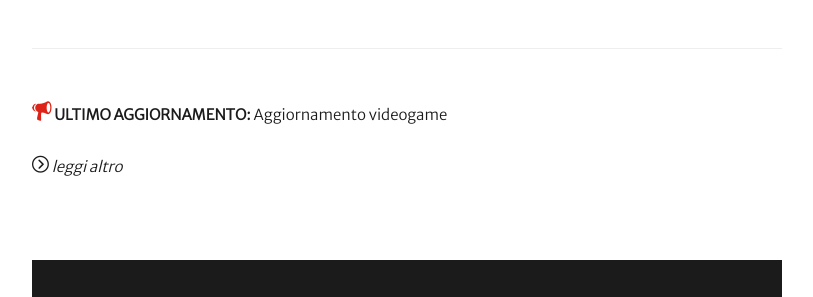
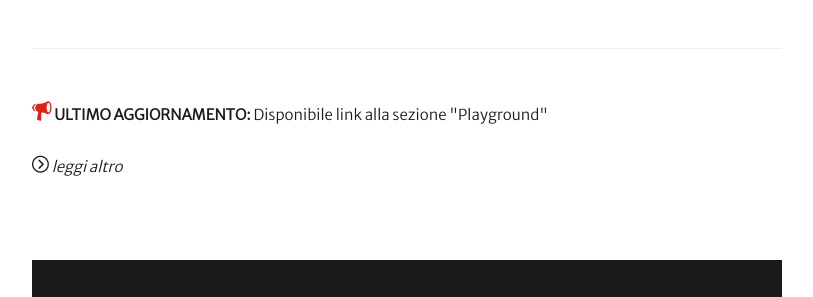
Before and after one commit to carlofinocchiaro/carlofinocchiaro.github.io, a Jekyll site: the page built from index.html, in a window 1280 px wide. Shown: the part 972-1269 px from the top of the page, without its empty margins (233-1046 px from the left). Built offline with Jekyll 4.4.1, drawn with Linux system fonts in a browser that asks for light colours; nearby versions of some CDN libraries; the list of posts is cut into pages by our own code.

Commit message:
Link to Playground

```diff
--- a/_config.yml
+++ b/_config.yml
@@ -26,7 +26,7 @@
 hero-image: images/heroBackground.jpg
 
 #NEWS Section
-last-update: Aggiornamento videogame
+last-update: Disponibile link alla sezione "Playground"
 
 # Footer
 footer-image: images/heroBackground.jpg
--- a/_data/atAGlance.yml
+++ b/_data/atAGlance.yml
@@ -5,3 +5,5 @@
   url: /atAGlance/gaming/
 - title: CELLULARI
   url: /atAGlance/cellulari/
+- title: PLAYGROUND [v0.1]
+  url: /playground/it/
```
Also changed, not shown: _pages/98-newsAndUpdate.md (+1 -0 lines).
